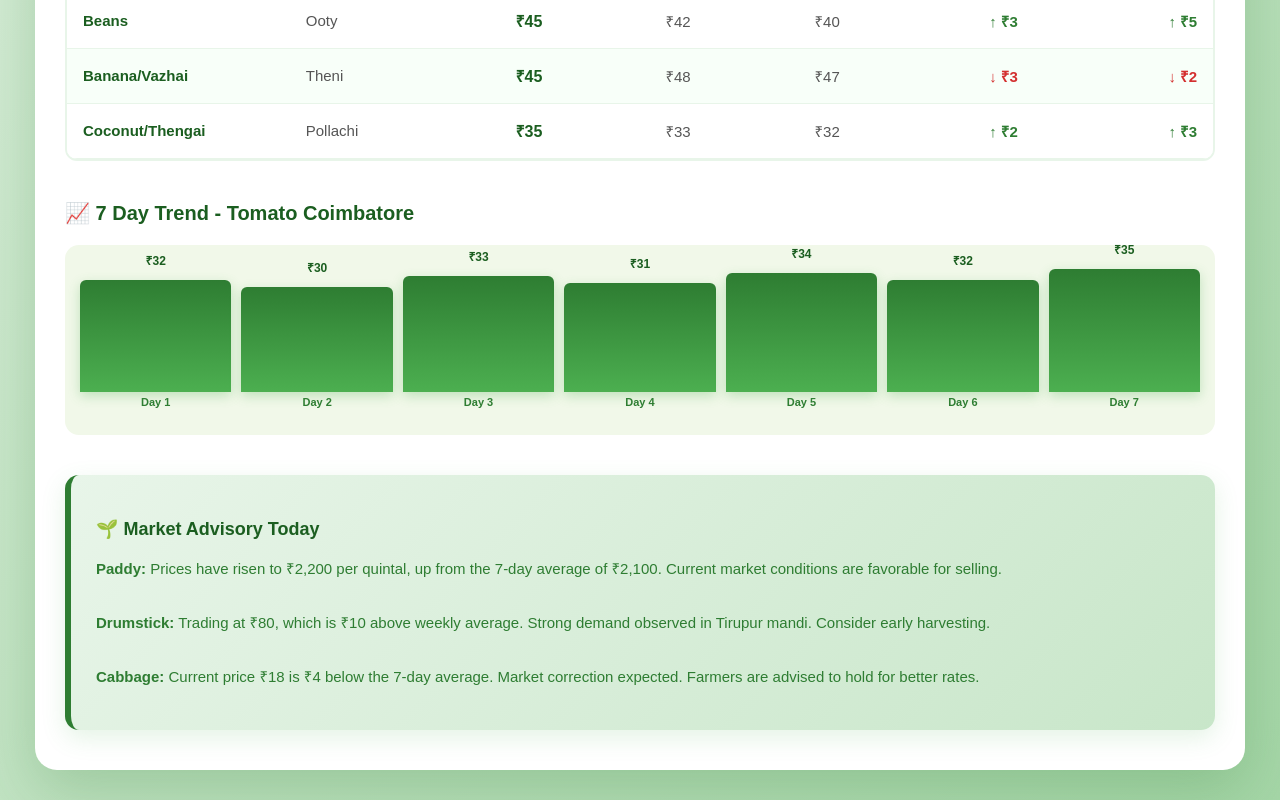
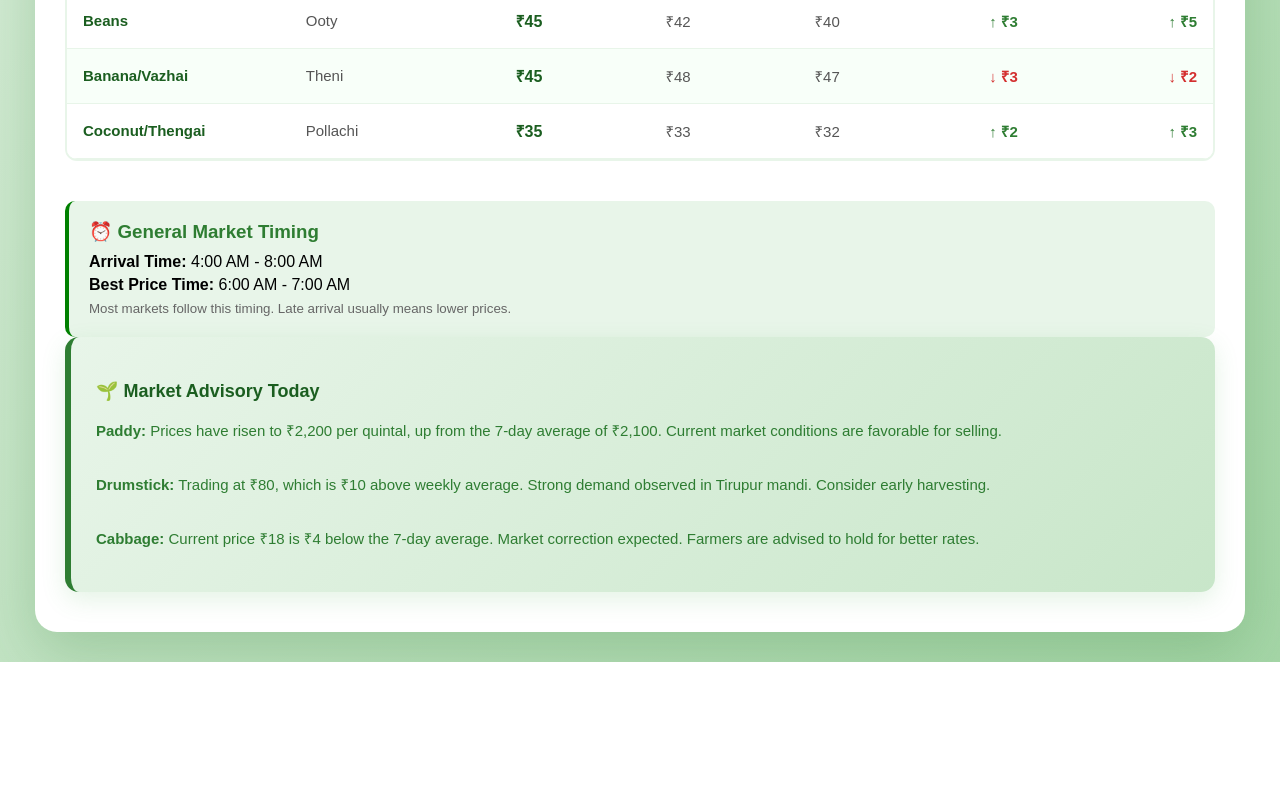
Before and after one commit to abinayasrik24-max/farmer---app, a Next.js app: page /market in a window 1280 px wide. Shown: the part 1137-1937 px from the top of the page. After the commit the page ends 1799 px from the top, so only its background shows below. Built offline with nearby package versions, Linux system fonts and the light colour scheme.

Commit message:
Replace 7 day chart with common market timing

```diff
--- a/src/app/market/page.tsx
+++ b/src/app/market/page.tsx
@@ -143,44 +143,24 @@ export default function MarketPricePage() {
             </tbody>
           </table>
         </div>
+<div style={{
+  background: '#e8f5e9',
+  padding: '20px',
+  borderRadius: '10px',
+  marginTop: '30px',
+  borderLeft: '4px solid green'
+}}>
+  <h3 style={{margin: '0 0 10px 0', color: '#2e7d32'}}>⏰ General Market Timing</h3>
+  <p style={{margin: '5px 0', fontSize: '16px'}}>
+    <b>Arrival Time:</b> 4:00 AM - 8:00 AM
+  </p>
+  <p style={{margin: '5px 0', fontSize: '16px'}}>
+    <b>Best Price Time:</b> 6:00 AM - 7:00 AM
+  </p>
+  <small style={{color: '#666'}}>Most markets follow this timing. Late arrival usually means lower prices.</small>
+</div>
 
-        {/* 7 Day Trend Chart */}
-        <div style={{marginBottom: '40px'}}>
-          <h3 style={{color: '#1b5e20', marginBottom: '20px', fontSize: '20px', fontWeight: '800'}}>📈 7 Day Trend - Tomato Coimbatore</h3>
-          <div style={{
-            display: 'flex',
-            gap: '10px',
-            alignItems: 'flex-end',
-            height: '140px',
-            paddingBottom: '25px',
-            background: '#f1f8e9',
-            padding: '25px 15px',
-            borderRadius: '14px'
-          }}>
-            {[32, 30, 33, 31, 34, 32, 35].map((price, i) => (
-              <div key={i} style={{flex: 1, textAlign: 'center'}}>
-                <div style={{
-                  background: 'linear-gradient(to top, #4caf50, #2e7d32)',
-                  height: `${price * 3.5}px`,
-                  borderRadius: '6px 6px 0 0',
-                  position: 'relative',
-                  boxShadow: '0 4px 12px rgba(76,175,80,0.3)'
-                }}>
-                  <span style={{
-                    position: 'absolute',
-                    top: '-28px',
-                    left: '50%',
-                    transform: 'translateX(-50%)',
-                    fontSize: '12px',
-                    fontWeight: 'bold',
-                    color: '#1b5e20'
-                  }}>₹{price}</span>
-                </div>
-                <span style={{fontSize: '11px', color: '#2e7d32', fontWeight: '600'}}>Day {i+1}</span>
-              </div>
-            ))}
-          </div>
-        </div>
+
 
         {/* Farmer Tip - Professional English */}
         <div style={{
```
